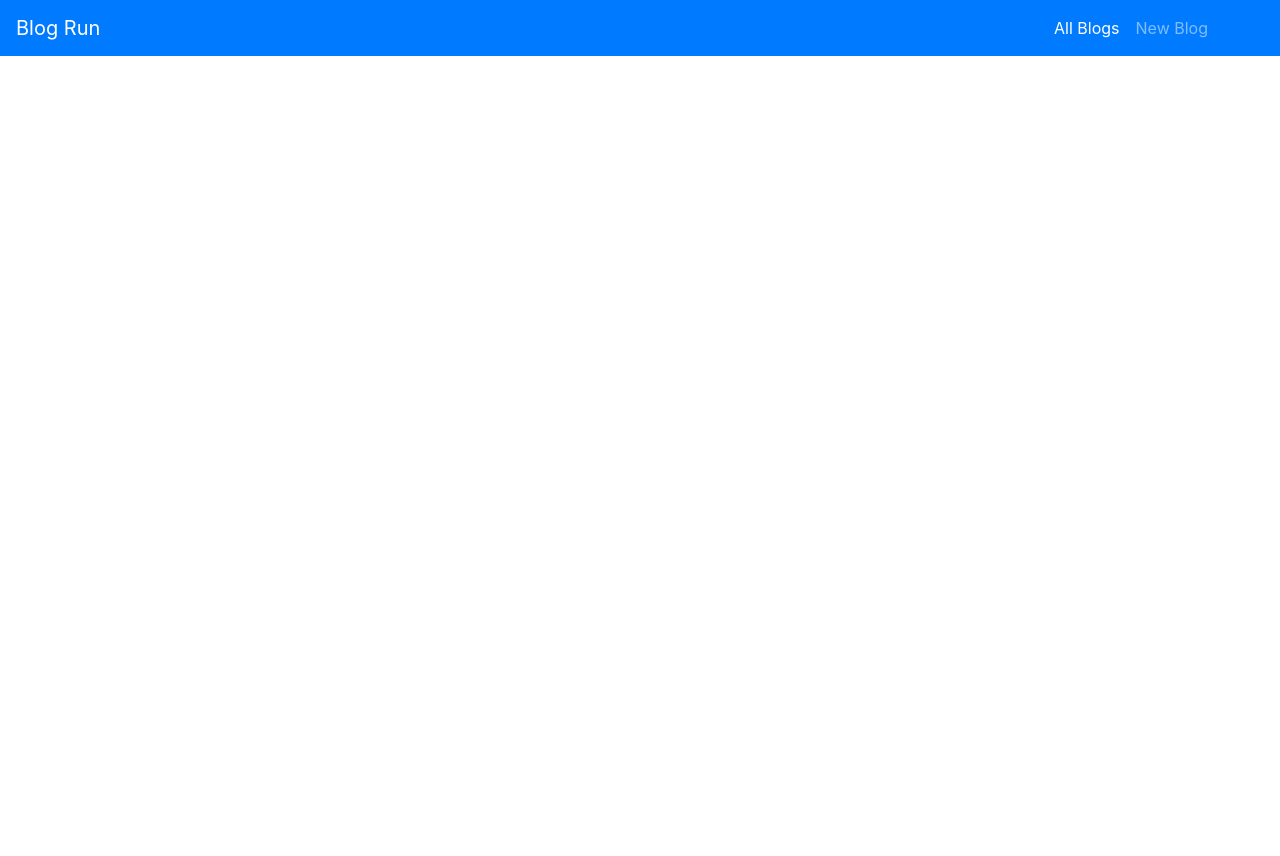
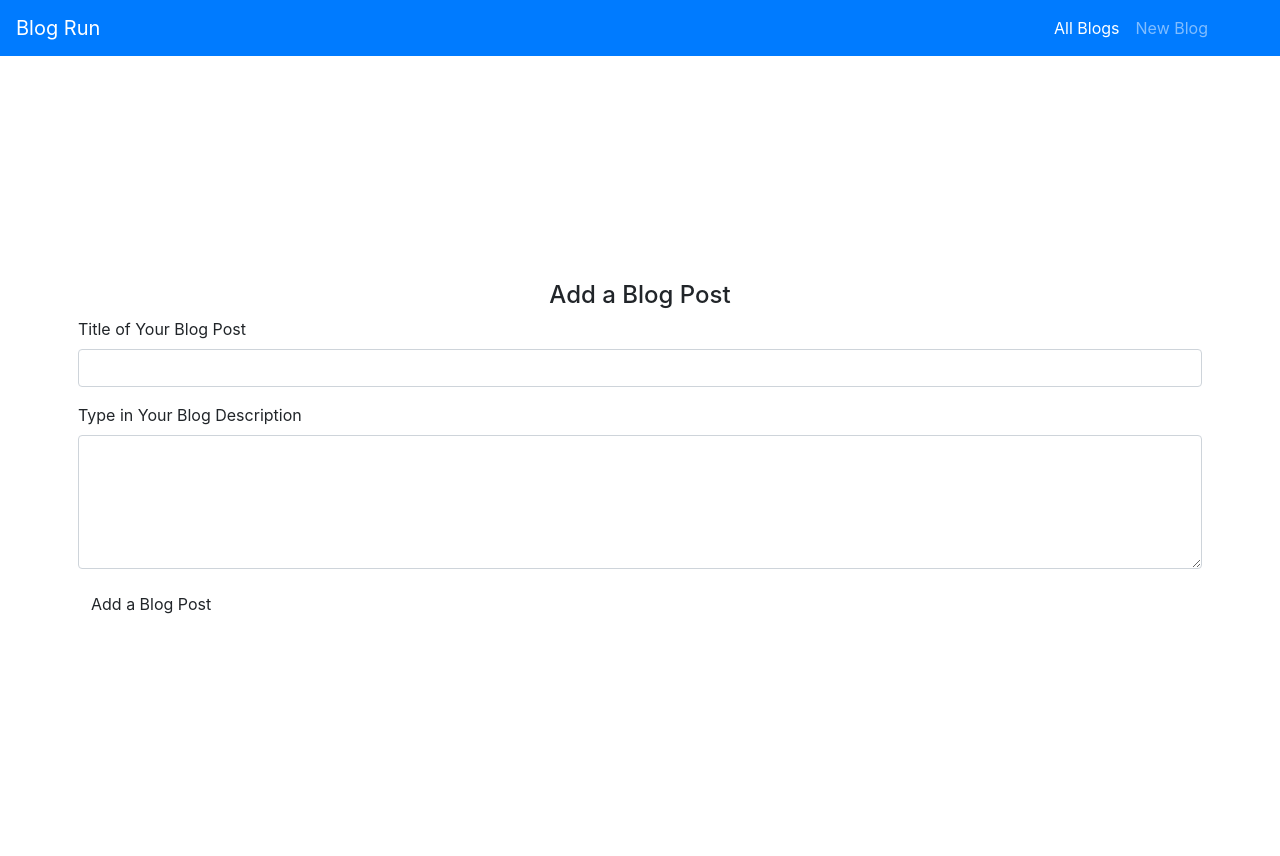
Before and after one commit to easthermutheumwengei/blog, a Flask app: page /blog/new/ in a window 1280 px wide. Before the commit the page ends 56 px from the top, so only its background shows below. Run offline with Flask 2, Linux system fonts and the light colour scheme; the visitor is signed in with stand-in values (Sample User, id 1); some libraries are stand-ins or nearby versions.

Commit message:
add a blog form template

```diff
--- a/app/main/views.py
+++ b/app/main/views.py
@@ -2,6 +2,8 @@ from flask import render_template
 from flask_login import login_required
 from . import main
 import requests
+
+from .forms import BlogForm
 
 
 @main.route('/', methods=['GET', 'POST'])
@@ -19,7 +21,8 @@ def all_blogs():
 @main.route('/blog/new/', methods=['GET', 'POST'])
 @login_required
 def new_blog():
-    return render_template('new-blog.html')
+    form = BlogForm()
+    return render_template('new-blog.html', form=form)
 
 
 @main.route('/blog/<int:id>/', methods=['GET', 'POST'])
--- a/app/templates/index.html
+++ b/app/templates/index.html
@@ -1,4 +1,5 @@
 {% extends 'base.html'%}
+
 
 {% block content%}
 <div class="container h-100">
--- a/app/templates/new-blog.html
+++ b/app/templates/new-blog.html
@@ -1,4 +1,13 @@
 {% extends 'base.html'%}
+{% import 'bootstrap/wtf.html' as wtf%}
+{% block content %}
+<div class="container h-100">
+    <div class="row h-100 justify-content-center align-items-center">
+        <div class="container p-2">
+            <h4 class="text-center pt-2">Add a Blog Post</h4>
+            {{wtf.quick_form(form)}}
+        </div>
+    </div>
+</div>
 
-{% block content %}
 {% endblock content %}
```
